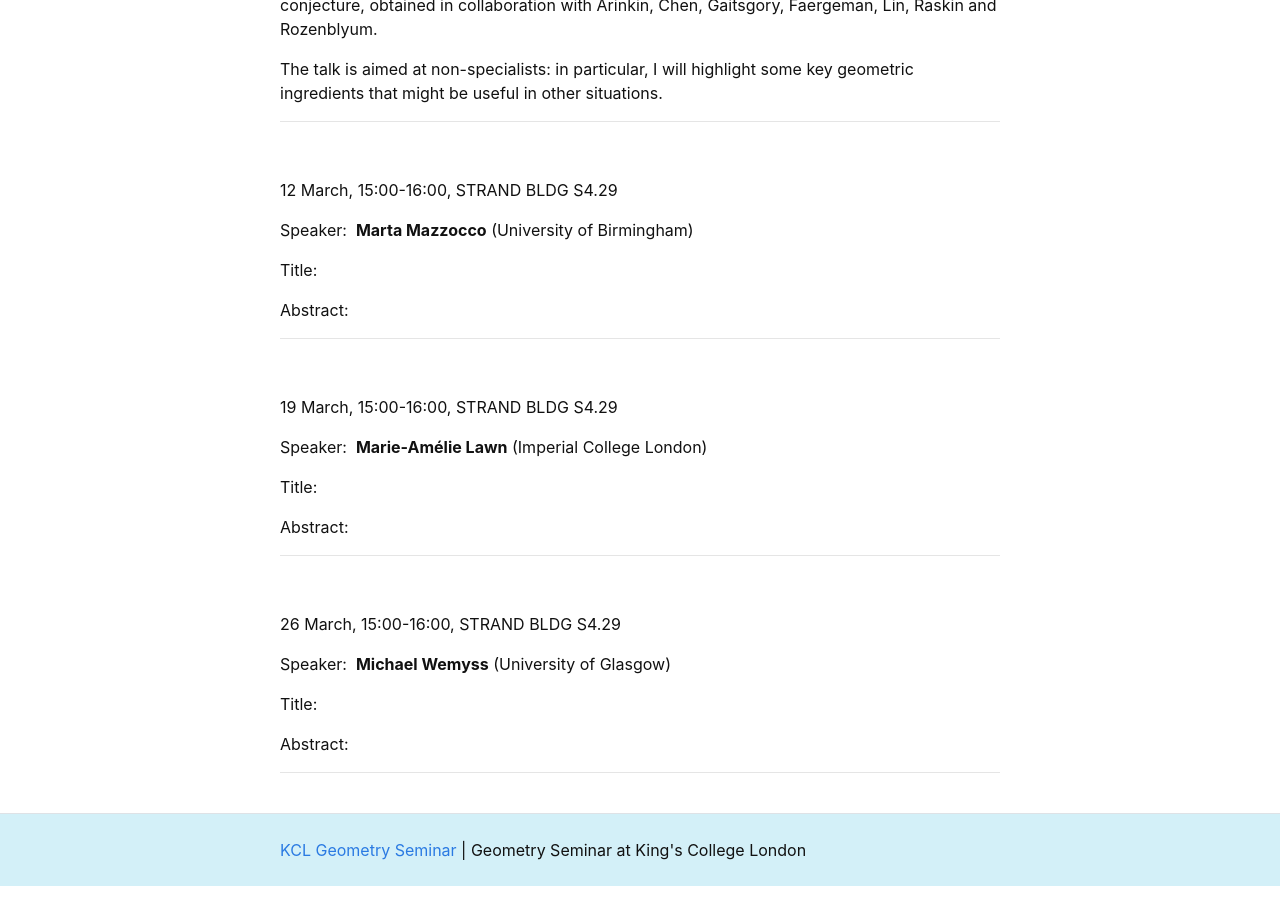
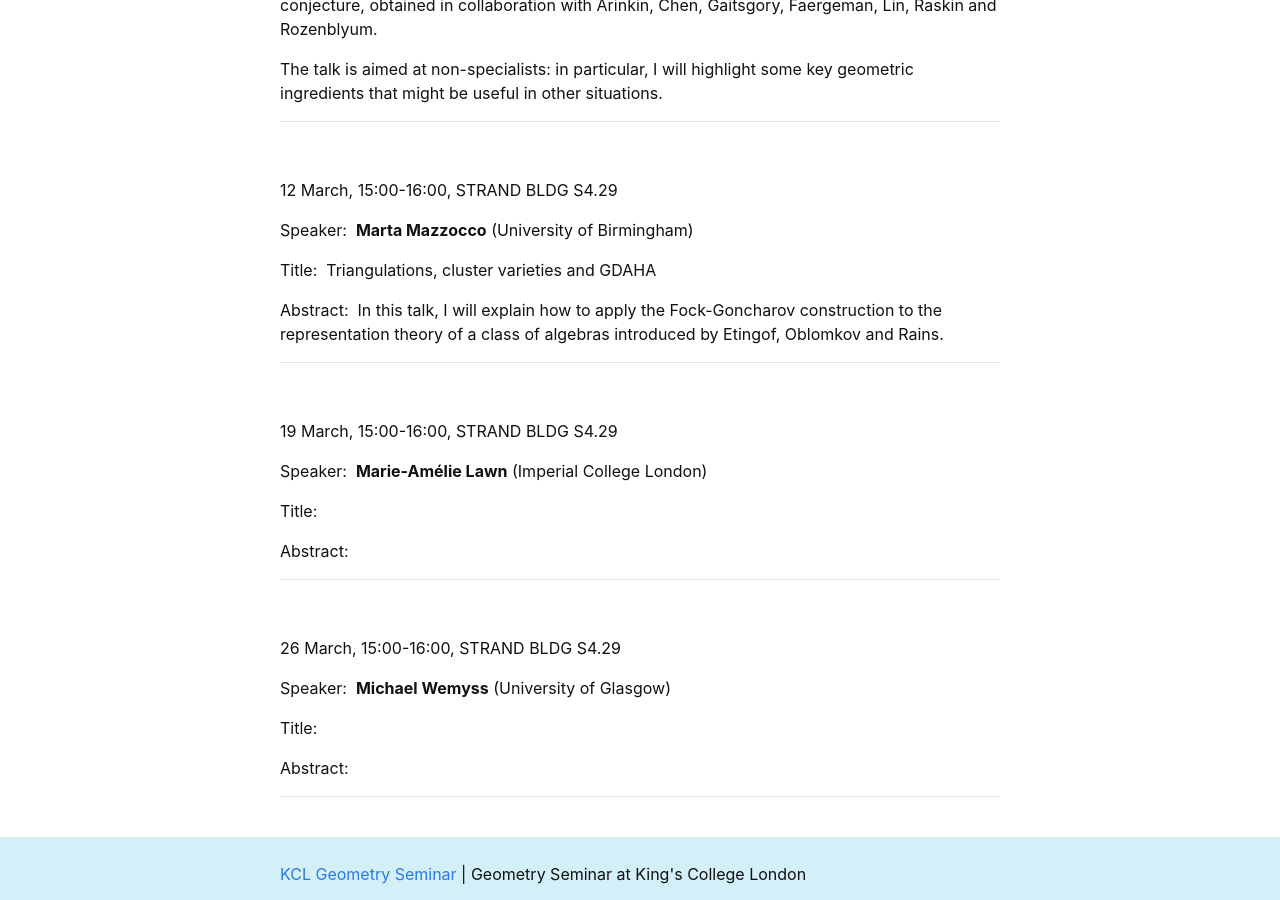
Before and after one commit to kcl-geometry-seminar/kcl-geometry-seminar.github.io, a Jekyll site: the page built from pages/index.md, in a window 1280 px wide and 900 px high, scrolled down 2799 px. Built offline with Jekyll 4.4.1, drawn with Linux system fonts in a browser that asks for light colours; formulas are drawn with MathJax 3; a script that is not in the unit is left out.

Commit message:
Update index.md

```diff
--- a/pages/index.md
+++ b/pages/index.md
@@ -115,9 +115,9 @@ The talk is aimed at non-specialists: in particular, I will highlight some key g
 
 Speaker:&nbsp; **Marta Mazzocco** (University of Birmingham)
 
-Title:&nbsp;
+Title:&nbsp; Triangulations, cluster varieties and GDAHA
 
-Abstract:&nbsp;
+Abstract:&nbsp; In this talk, I will explain how to apply the Fock-Goncharov construction to the representation theory of a class of algebras introduced by Etingof, Oblomkov and Rains.
 
 ---------------------------------------------------------
 
```
